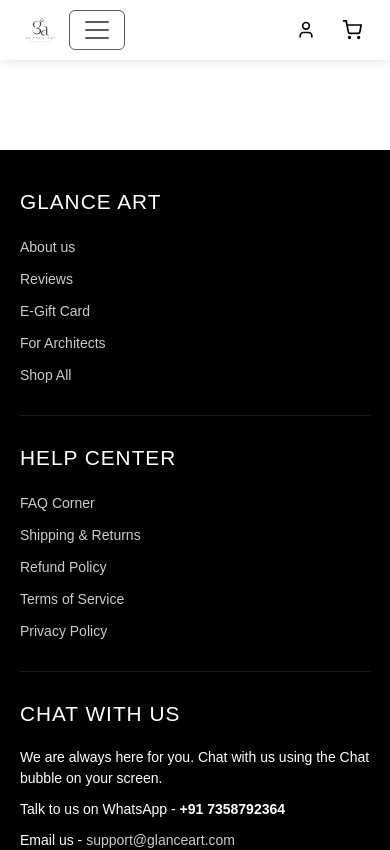
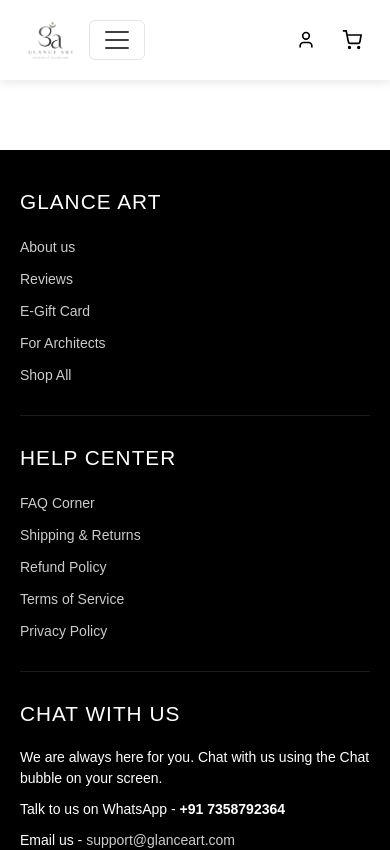
Before and after one commit to Sugaam-dev/GlanceArt, a React (Vite) app: page /shop in a window 390 px wide. Shown: the top 850 px of the page. Built offline with nearby package versions, Linux system fonts and the light colour scheme.

Commit message:
updated navbar

```diff
--- a/src/Components/Navbar/middleHeader.css
+++ b/src/Components/Navbar/middleHeader.css
@@ -1,6 +1,5 @@
 .main-header-wrapper {
     position: absolute;
-    top: 0;
     left: 0;
     width: 100%;
     z-index: 1000;
@@ -8,6 +7,39 @@
     transition: background-color 0.3s ease, color 0.3s ease;
     background: transparent;
 }
+
+/* ==========================================
+   BURGER MENU COLOR TOGGLE
+   ========================================== */
+
+/* Default State (Transparent background - White Burger) */
+.main-header-wrapper .navbar-toggler {
+    border-color: rgba(255, 255, 255, 0.5) !important;
+}
+
+.main-header-wrapper .navbar-toggler-icon {
+    /* Turns the default icon into pure white */
+    filter: brightness(0) invert(1);
+}
+
+/* Scrolled State (White background - Black Burger) */
+.main-header-wrapper.scrolled .navbar-toggler {
+    border-color: rgba(0, 0, 0, 0.1) !important;
+}
+
+.main-header-wrapper.scrolled .navbar-toggler-icon {
+    /* Resets the icon to black */
+    filter: brightness(0) invert(0);
+}
+
+.navbar-toggler:focus {
+    box-shadow: none !important;
+    outline: none !important;
+}
+
+/* ==========================================
+   SCROLLED HEADER STYLES
+   ========================================== */
 
 .main-header-wrapper.scrolled,
 .main-header-wrapper.force-white {
@@ -19,7 +51,7 @@
 
 .middle-header {
     width: 100%;
-    padding: 10px 0; /* Slightly reduced padding for a sleeker look */
+    padding: 10px 0;
 }
 
 .header-container {
@@ -39,7 +71,7 @@
 }
 
 .header-center {
-    flex: 0; /* No longer used for content, but stays to maintain flex structure */
+    flex: 0;
 }
 
 .header-right {
@@ -51,7 +83,7 @@
 }
 
 .nav-logo {
-    height: 100px; /* Adjust height based on your new logo's aspect ratio */
+    height: 100px;
     width: auto;
     transition: height 0.3s ease;
 }
@@ -99,7 +131,7 @@
     }
 
     .nav-logo {
-        height: 40px;
+        height: 60px; /* Adjusted from 40px for better visibility */
     }
 
     .header-right {
```
Also changed, not shown: src/Components/Navbar/middleHeader.jsx (+139 -28 lines).
